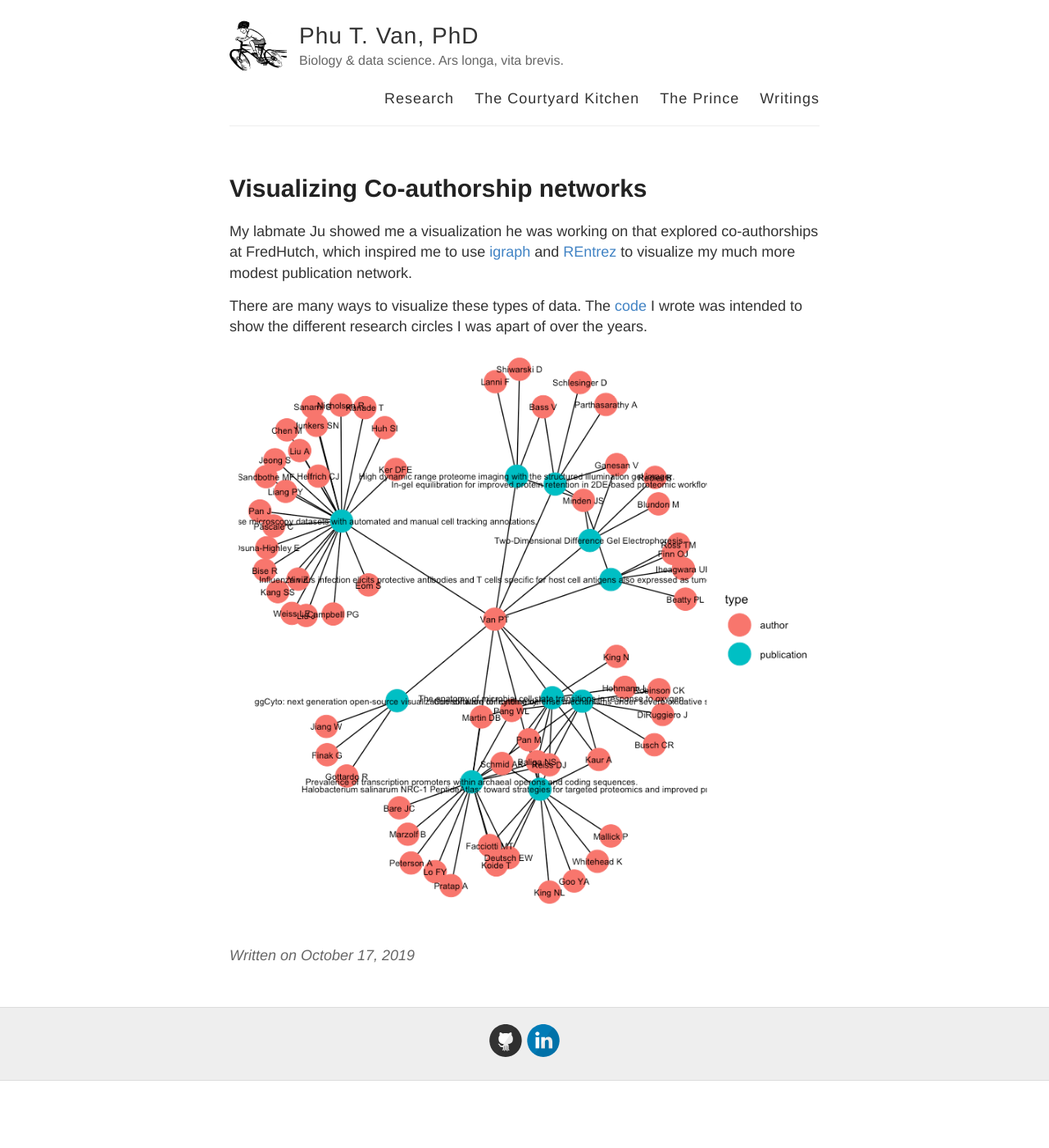
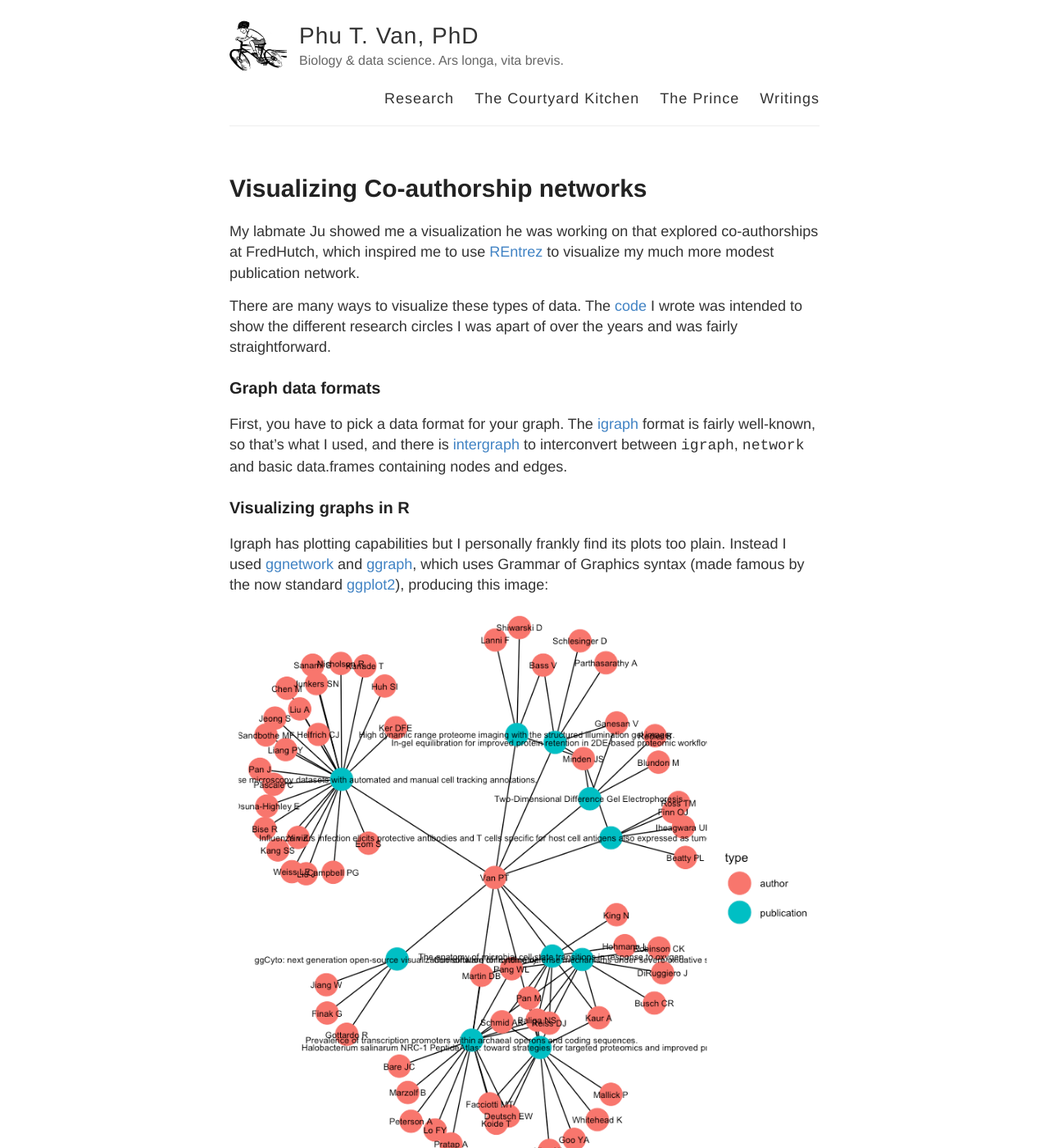
Before and after one commit to ptvan/ptvan.github.io, a Jekyll site: the page built from _posts/2019-10-17-coauthor-network.md, in a window 1280 px wide and 1400 px high. Shown: the whole window at 82% size. Built offline with Jekyll 4.4.1, drawn with Linux system fonts in a browser that asks for light colours; some of the changed text lies outside the part shown.

Commit message:
updated Visualizing Co-authorship networks post

```diff
--- a/_posts/2019-10-17-coauthor-network.md
+++ b/_posts/2019-10-17-coauthor-network.md
@@ -3,8 +3,18 @@ layout: post
 title: Visualizing Co-authorship networks
 ---
 
-My labmate Ju showed me a visualization he was working on that explored co-authorships at FredHutch, which inspired me to use [igraph](https://igraph.org/r/) and [REntrez](https://cran.r-project.org/web/packages/rentrez/index.html) to visualize my much more modest publication
-network.
 
-There are many ways to visualize these types of data. The [code](https://github.com/ptvan/R-snippets/blob/master/coauthor_network.R) I wrote was intended to show the different research circles I was apart of over the years.
+My labmate Ju showed me a visualization he was working on that explored co-authorships at FredHutch, which inspired me to use [REntrez](https://cran.r-project.org/web/packages/rentrez/index.html) to visualize my much more modest publication network.
+
+There are many ways to visualize these types of data. The [code](https://github.com/ptvan/R-snippets/blob/master/coauthor_network.R) I wrote was intended to show the different research circles I was apart of over the years and was fairly straightforward.
+
+### Graph data formats
+
+First, you have to pick a data format for your graph. The [igraph](https://igraph.org/r/) format is fairly well-known, so that's what I used, and there is [intergraph](https://cran.r-project.org/web/packages/intergraph/) to interconvert between `igraph`, `network` and basic data.frames containing nodes and edges.
+
+### Visualizing graphs in R
+
+Igraph has plotting capabilities but I personally frankly find its plots too plain. Instead I used [ggnetwork](https://briatte.github.io/ggnetwork/) and [ggraph](https://github.com/thomasp85/ggraph), which uses Grammar of Graphics syntax (made famous by the now standard [ggplot2](https://ggplot2.tidyverse.org/)), producing this image:
 ![coauthor-network](/images/coauthor-network.png "coauthor-network.png")
+
+That's good and familiar enough for me. But if you need interactivity, [visNetwork](https://datastorm-open.github.io/visNetwork/) is likely what you want.
```
Also changed, not shown: _posts/2019-10-05-project-euler-in-Python.md (+1 -2 lines), _posts/2019-10-09-Python-MCMC-nuggets.md (+2 -0 lines).
